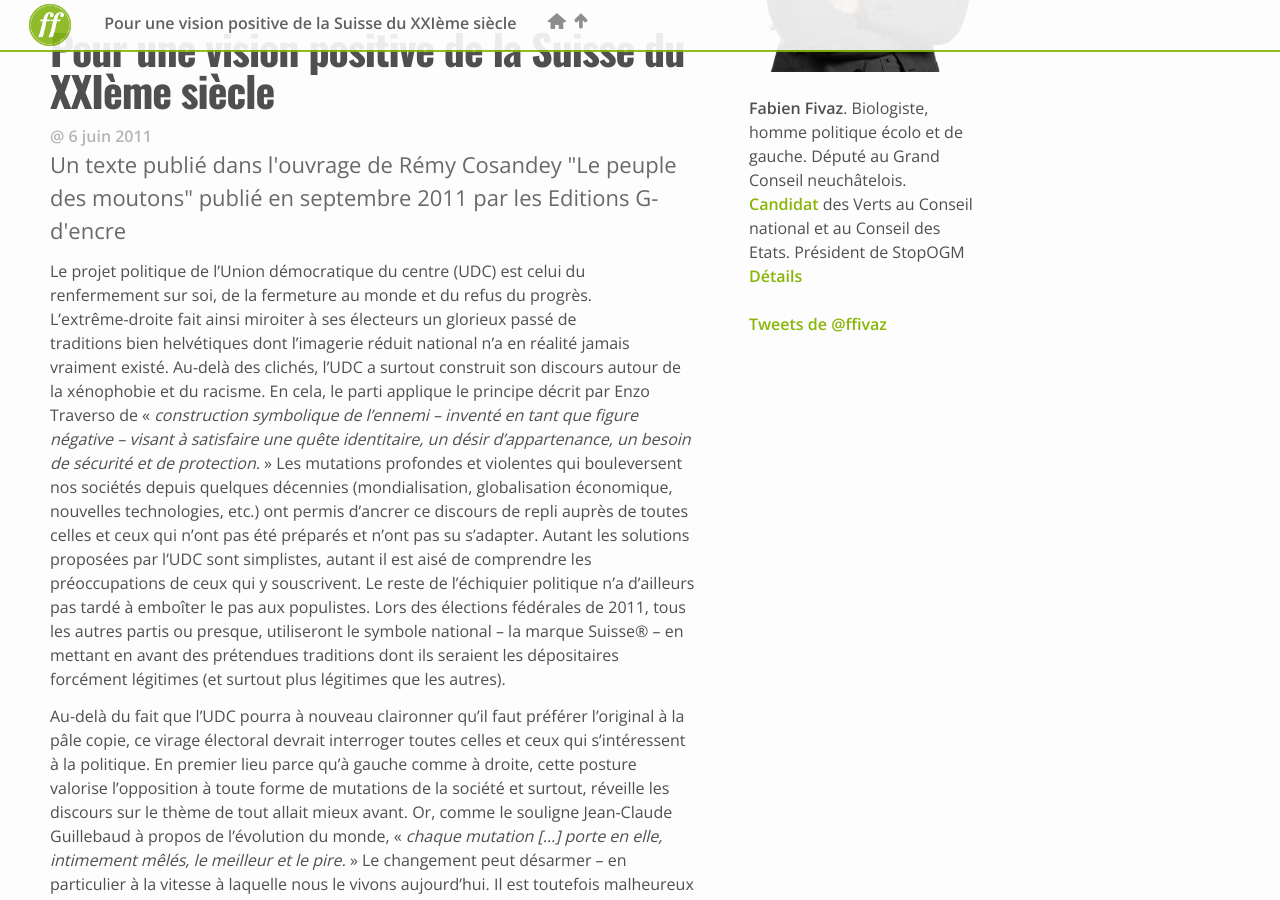
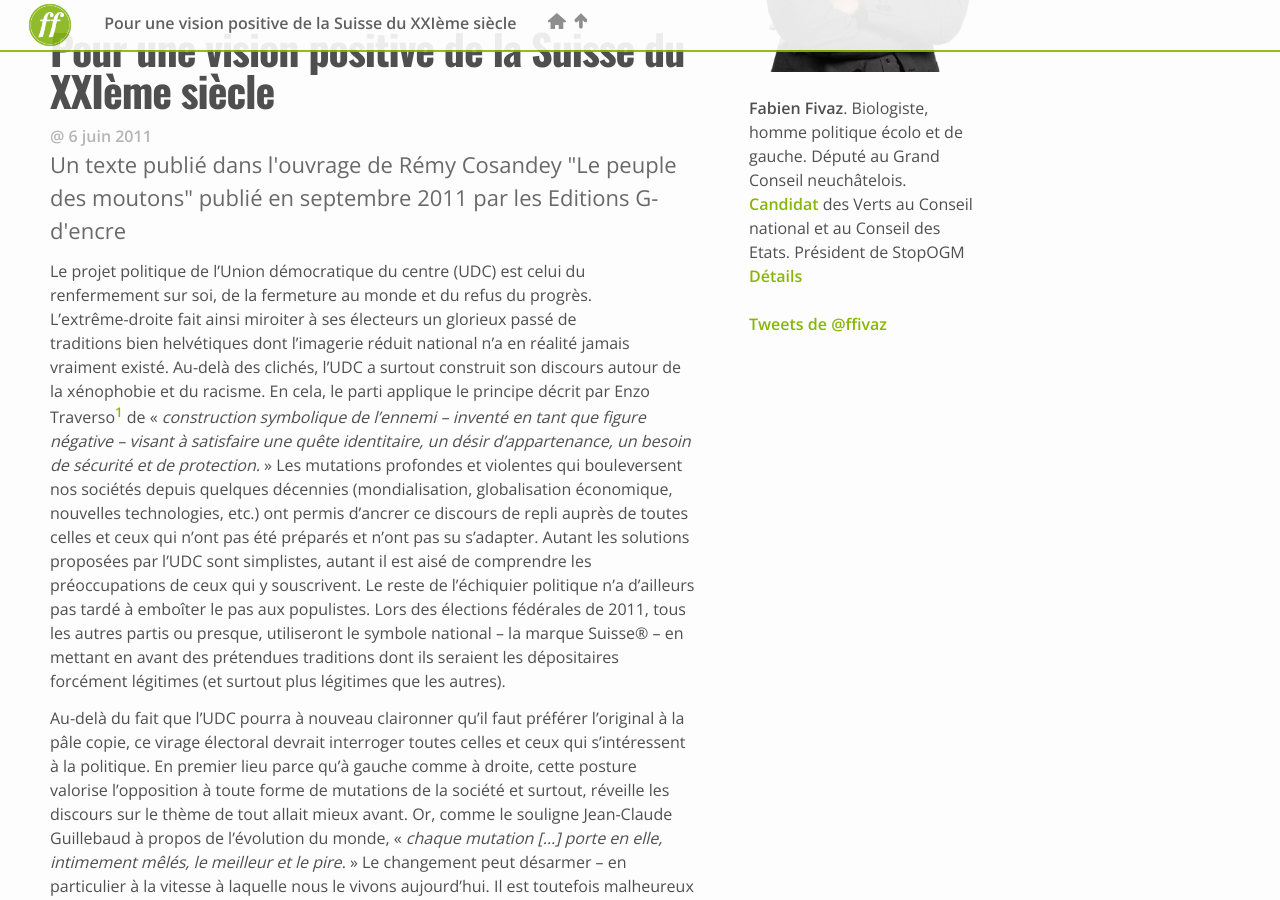
Before and after one commit to ffivaz/ffivaz.github.io, a Jekyll site: the page built from _posts/2011-06-06-pour-une-vision-positive-de-la-suisse.markdown, in a window 1280 px wide and 900 px high, scrolled down 408 px. Built offline with Jekyll 4.4.1, drawn with Linux system fonts in a browser that asks for light colours; nearby versions of some CDN libraries; comment, search, counter and statistics services are not loaded; some of the changed lines change nothing that is shown; some of the changed text lies outside the part shown.

```diff
--- a/_posts/2011-06-06-pour-une-vision-positive-de-la-suisse.markdown
+++ b/_posts/2011-06-06-pour-une-vision-positive-de-la-suisse.markdown
@@ -12,7 +12,7 @@
 Le projet politique de l’Union démocratique du centre (UDC) est celui du renfermement sur soi, de la fermeture au monde et du
 refus du progrès. L’extrême-droite fait ainsi miroiter à ses électeurs un glorieux passé de traditions bien helvétiques dont
 l’imagerie réduit national n’a en réalité jamais vraiment existé. Au-delà des clichés, l’UDC a surtout construit son discours
-autour de la xénophobie et du racisme. En cela, le parti applique le principe décrit par Enzo Traverso de « *construction
+autour de la xénophobie et du racisme. En cela, le parti applique le principe décrit par Enzo Traverso[^traverso] de « *construction
 symbolique de l’ennemi – inventé en tant que figure négative – visant à satisfaire une quête identitaire, un désir
 d’appartenance, un besoin de sécurité et de protection.* » Les mutations profondes et violentes qui bouleversent nos sociétés
 depuis quelques décennies (mondialisation, globalisation économique, nouvelles technologies, etc.) ont permis d’ancrer ce
@@ -60,3 +60,5 @@
 clés pour comprendre et s’adapter. Ce n’est pas encore un programme politique, mais c’est un état d’esprit qu’il faut
 cultiver pour barrer la route aux populistes qui sont aujourd’hui debout sur le frein et qui risquent bien de nous envoyer
 dans le fossé.
+
+[^traverso]: Enzo Traverso. 2011. La fabrique de la haine : Xénophobie et racisme en Europe. Revue Contretemps n°9. [http://www.contretemps.eu/interventions/fabrique-haine-x%C3%A9nophobie-racisme-en-europe]. Reste également une incohérence de taille : l’UDC est un parti dont la politique économique est néolibérale et opposée à l’Etat providence – seul sans doute à pouvoir accompagner les profondes mutations sociales qu’impliquent par exemple la globalisation économique.
```
